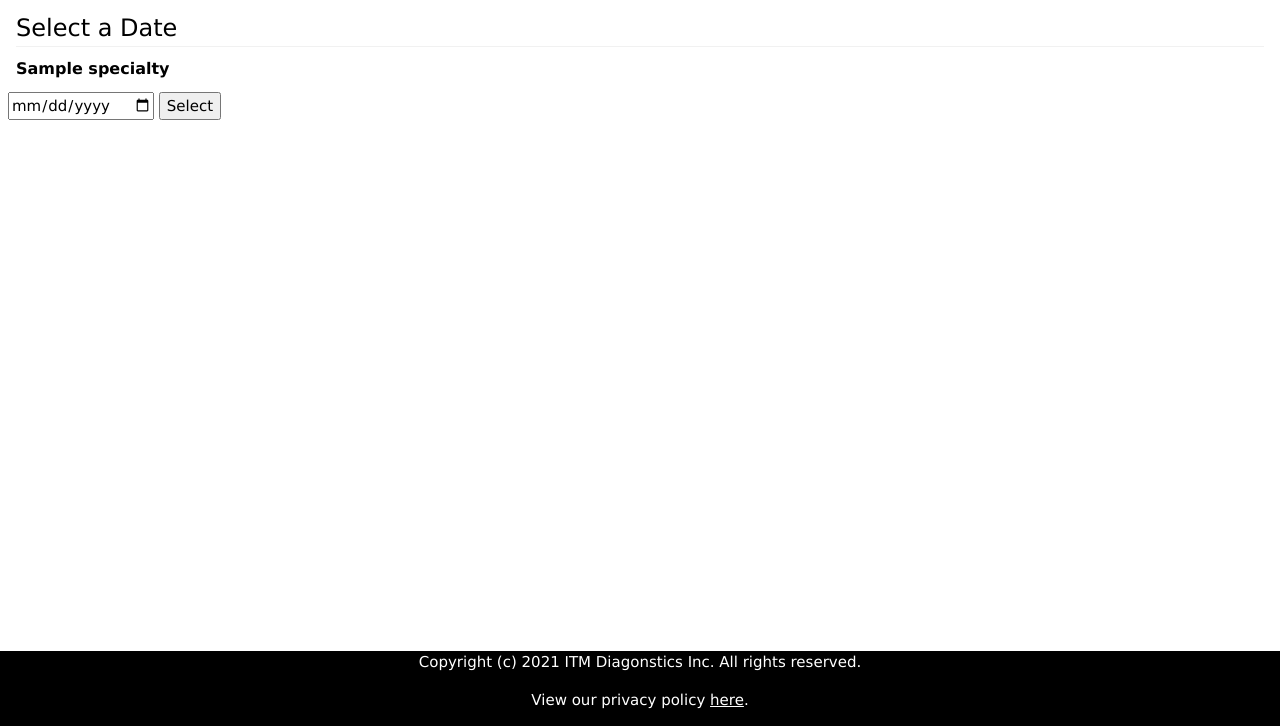
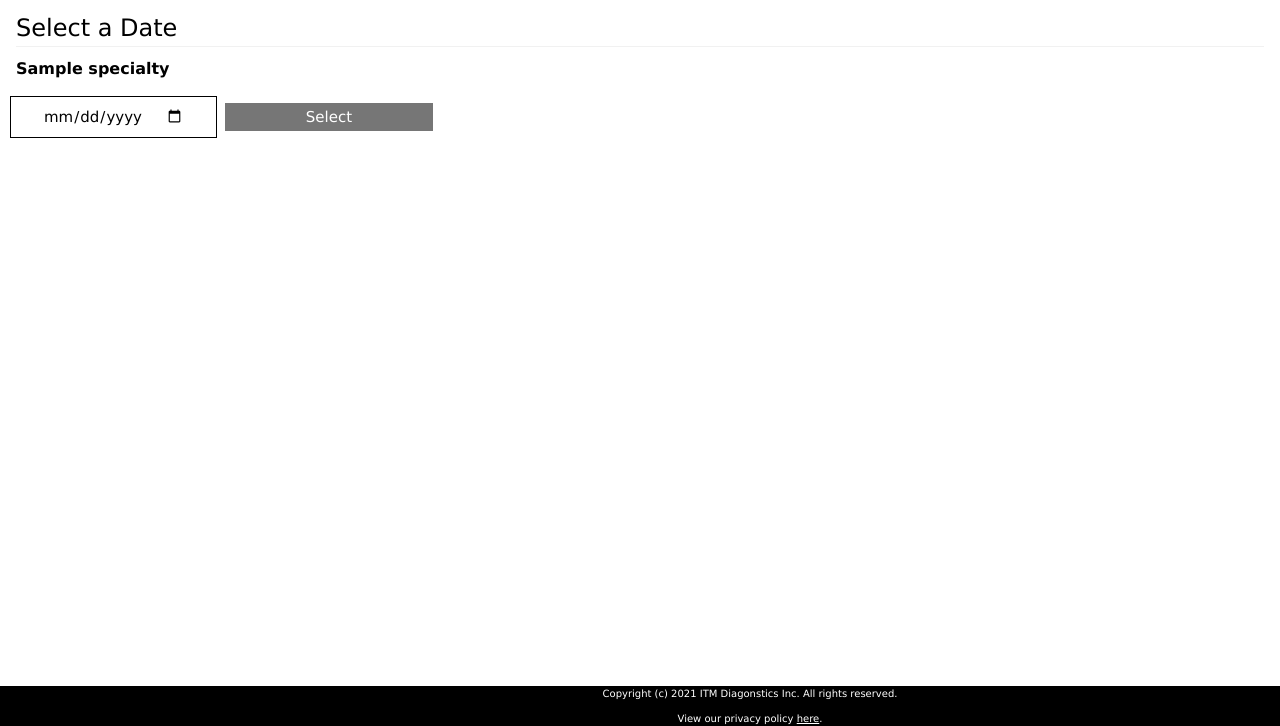
Before and after one commit to atienzakristina/ITMGT-PRMS, a Flask app: page /date?code=000 in a window 1280 px wide. Shown: the part 74-800 px from the top of the page. Run offline with Flask 2, Linux system fonts and the light colour scheme; a database or web service that is not in the repository returns one stand-in record (values such as "Sample title").

Commit message:
Further fixes

```diff
--- a/PatientRecordManagementSystem/templates/booking.html
+++ b/PatientRecordManagementSystem/templates/booking.html
@@ -6,7 +6,7 @@
   {% for service in services_list %}
   <div class="w3-third w3-container w3-margin-bottom">
     <div class="w3-container w3-white">
-    <h4><a href="date?code={{service["code"]}}">{{service["specialty"]}}</a></h4>
+    <button class="w3-button w3-white"><h5><a href="date?code={{service["code"]}}">{{service["specialty"]}}</a></h5></button>
     </div>
   </div>
   {% endfor %}
--- a/PatientRecordManagementSystem/templates/bookingcomplete.html
+++ b/PatientRecordManagementSystem/templates/bookingcomplete.html
@@ -2,7 +2,7 @@
   <div class="w3-container w3-padding-10" id="booking">
     <h3 class="w3-border-bottom w3-border-light-grey w3-padding-10">Your appointment has been confirmed.</h3>
 
-    <h4 class="w3-padding-16"><a href="/booking">Book another Appointment.</a></h4>
+    <h5 class="w3-padding-16"><a href="/booking">Book another Appointment.</a></h5>
   </div>
   <div class="w3-row-padding">
 
--- a/PatientRecordManagementSystem/templates/date.html
+++ b/PatientRecordManagementSystem/templates/date.html
@@ -5,7 +5,7 @@
   <div class="w3-row-padding">
 
       <form action="schedule" method="post">
-        <input type="date" name="date" required/>
+        <input type="date" name="date" min="2021-06-01" required/>
         <input type="hidden" name="code" value= {{code}} >
       <input type="submit" value="Select"/>
 
--- a/PatientRecordManagementSystem/templates/footer.html
+++ b/PatientRecordManagementSystem/templates/footer.html
@@ -1,6 +1,6 @@
 
 <footer>
-<div class="w3-black w3-center w3-bottom w3-padding-10" position="relative">
+<div style="height:40px;width:1500px" class="w3-black w3-center w3-bottom w3-padding-10" position="relative">
   Copyright (c) 2021 ITM Diagonstics Inc. All rights reserved. <p/>
   View our privacy policy <a href="privacy.html">here</a>.
 </footer>
--- a/PatientRecordManagementSystem/templates/header.html
+++ b/PatientRecordManagementSystem/templates/header.html
@@ -5,20 +5,44 @@
   <link rel="stylesheet" href="https://fonts.googleapis.com/css?family=Raleway">
   <link rel="stylesheet" href="https://cdnjs.cloudflare.com/ajax/libs/font-awesome/4.7.0/css/font-awesome.min.css">
   <style>
-    .footer {
-      font-size:8px;
+  footer {
+      font-size:10px;
     }
 
-    table, td {
-  border: 1px solid black;
+  table, td {
+  border: 0.5px solid;
+  border-color: #C4C4C4;
   border-collapse: collapse;
   }
+
   th {
   background-color: #767676;
   color: white;
+  height: 20px;
   }
 
+  input[type=submit] {
+  background-color: #767676;
+  border: none;
+  color: white;
+  padding: 3px 81px;
+  text-decoration: none;
+  margin: 2px 1px;
+  cursor: pointer;
+  }
+
+  input[type=date] {
+  border: 1px solid black;
+  color: black;
+  padding: 8px 32px;
+  text-decoration: none;
+  margin: 4px 2px;
+  cursor: pointer;
+  }
+
+
   body,h1,h2,h3,h4,h5,h6 {font-family: "Verdana", sans-serif}
+
   </style>
   <header>
     <div class="w3-container">
--- a/PatientRecordManagementSystem/templates/myappointments.html
+++ b/PatientRecordManagementSystem/templates/myappointments.html
@@ -1,6 +1,6 @@
 {% include "header.html" %}
   <div class="w3-container w3-padding-10" id="doctors">
-    <h3 class="w3-border-bottom w3-border-light-grey w3-padding-10">Upcoming Appointments</h3>
+    <h3 class="w3-border-bottom w3-border-light-grey w3-padding-10">My Appointments</h3>
   </div>
   <div class="w3-row-padding">
   {% if appointments_list is defined %}
```
Also changed, not shown: PatientRecordManagementSystem/templates/appointmentbooking.html (+7 -8 lines), PatientRecordManagementSystem/templates/confirmbooking.html (+13 -12 lines).
